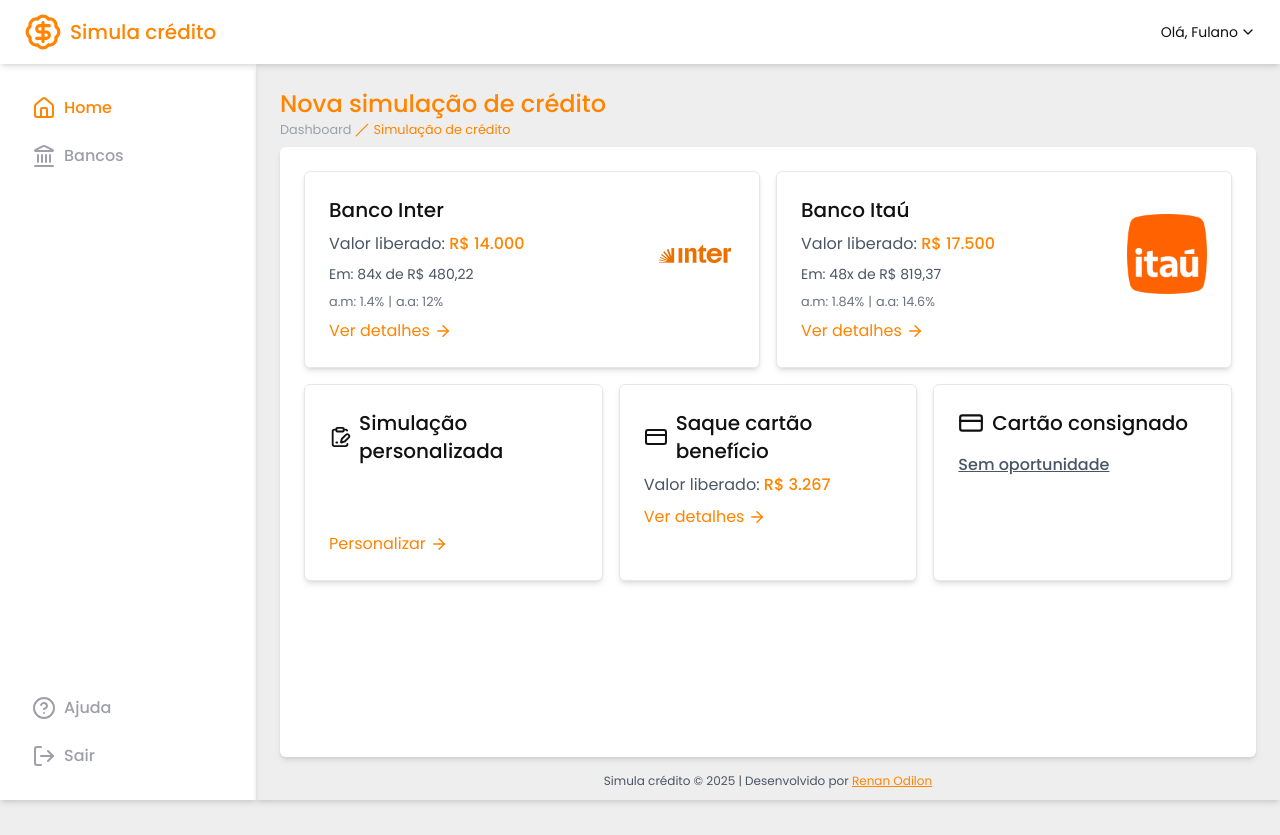
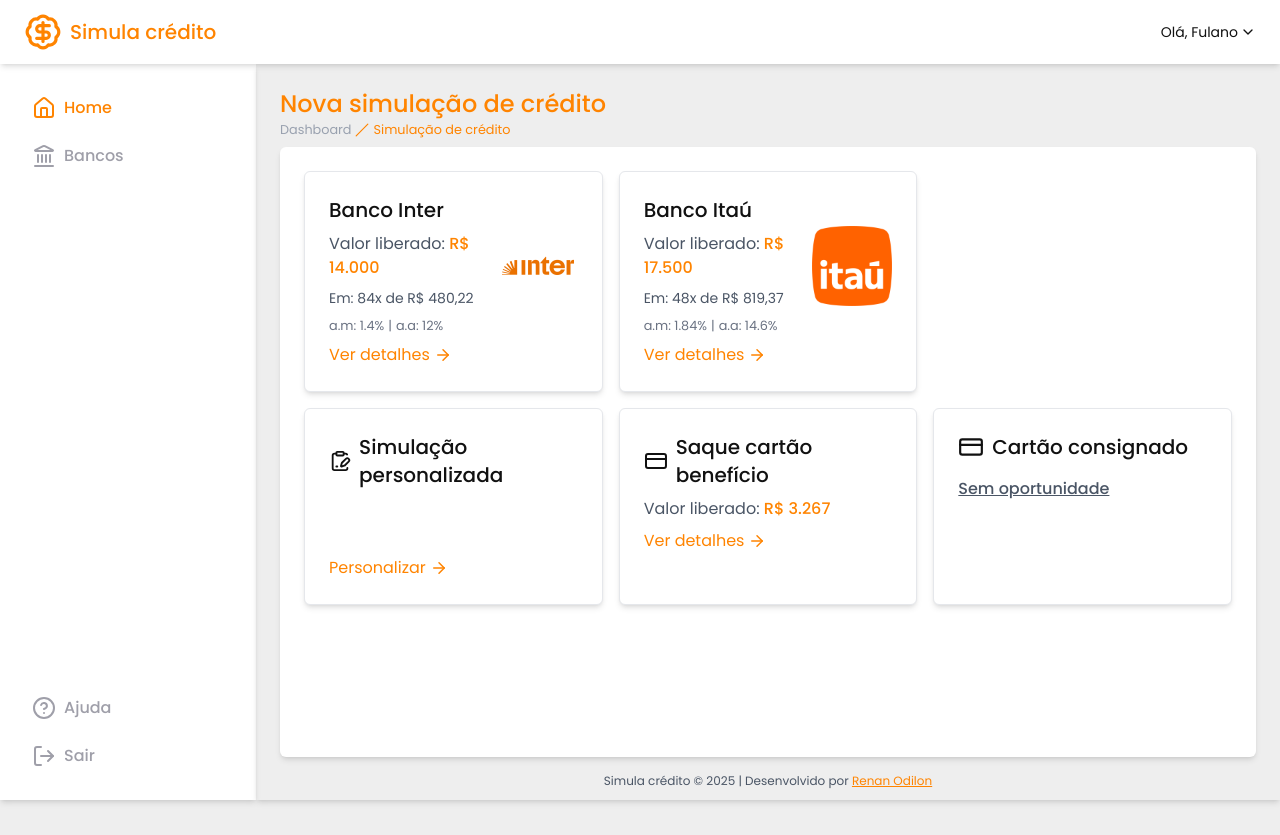
Before and after one commit to Renan94Dev/simula_credito_case, a Next.js app: page /dashboard in a window 1280 px wide. Built offline with nearby package versions, Linux system fonts and the light colour scheme.

Commit message:
refactor: update card sections to a 3-column grid layout and refine skeleton fallback heights.

```diff
--- a/src/app/dashboard/page.tsx
+++ b/src/app/dashboard/page.tsx
@@ -26,11 +26,11 @@
 
 				<div className="grid grid-rows-[0.93fr_auto] gap-2 h-full">
 					<Box className="flex flex-col gap-4 h-full rounded-md">
-						<div className="flex gap-4">
+						<div className="grid grid-cols-3 gap-4">
 							{BankCard.map((bank) => (
 								<Suspense
 									key={Math.random() * 100}
-									fallback={<Skeleton className="flex-1 w-full h-full" />}
+									fallback={<Skeleton className="h-[198px]" />}
 								>
 									<LoanDetailCard
 										data={bank}
@@ -40,10 +40,10 @@
 							))}
 						</div>
 
-						<div className="flex gap-4">
+						<div className="grid grid-cols-3 gap-4">
 							<Suspense
 								key={Math.random() * 100}
-								fallback={<Skeleton className="flex-1 w-full h-full" />}
+								fallback={<Skeleton className="h-[144px]" />}
 							>
 								<CustomLoanCard
 									promise={createPromiseWithRandomTimeout(1000)}
@@ -53,7 +53,7 @@
 							{CardLoans.map((loan) => (
 								<Suspense
 									key={Math.random() * 100}
-									fallback={<Skeleton className="flex-1 w-full h-full" />}
+									fallback={<Skeleton className="h-[144px]" />}
 								>
 									<WithdrawCard
 										data={loan}
```
